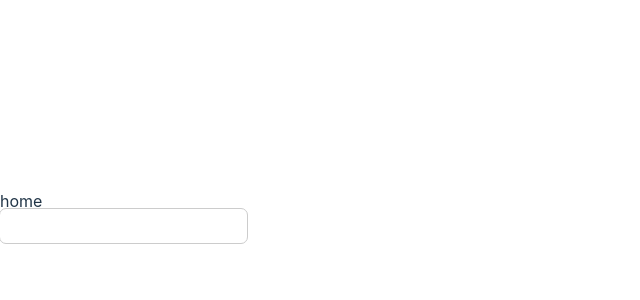
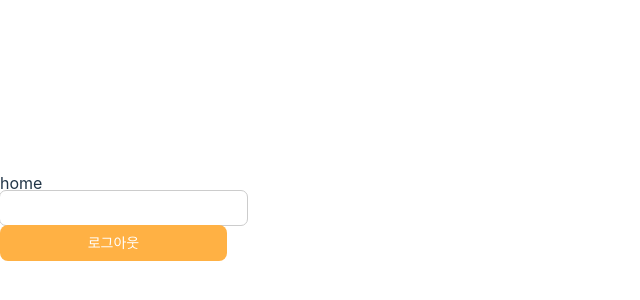
Before and after one commit to zooyaho/wanted-pre-onboarding-challenge-fe-27, a React (Vite) app: page / in a window 1280 px wide. Shown: the part 182-482 px from the top of the page, without its empty margins (0-640 px from the left). Built offline with nearby package versions, Linux system fonts and the light colour scheme.

Commit message:
style: 버튼 style type에 따른 css적용

```diff
--- a/src/App.css
+++ b/src/App.css
@@ -127,3 +127,8 @@ table {
   border-collapse: collapse;
   border-spacing: 0;
 }
+
+button:focus,
+button:active {
+  outline: none;
+}
--- a/src/App.jsx
+++ b/src/App.jsx
@@ -1,11 +1,18 @@
 import "./App.css";
-import Input from "./components/common/Input/Input";
+import Button from "./components/common/Button";
+import Input from "./components/common/Input";
 
 function App() {
   return (
     <>
       <h1>home</h1>
       <Input />
+      <Button
+        text="로그아웃"
+        onClick={() => {
+          console.log("click!!");
+        }}
+      />
     </>
   );
 }
--- /dev/null
+++ b/src/components/common/Button/Button.module.css
@@ -0,0 +1,53 @@
+.button {
+  width: 100%;
+  height: 36px;
+  font-size: 14px;
+  font-weight: 600;
+  line-height: 1.3;
+}
+
+.button:hover {
+  border: none;
+}
+
+.button:disabled {
+  transition: none;
+  -webkit-font-smoothing: none;
+  cursor: not-allowed;
+}
+
+/* primary style */
+.button-primary {
+  background-color: #ffb144;
+  color: #fff;
+}
+
+.button-primary:hover {
+  background-color: #ffa322;
+}
+
+.button-primary:disabled {
+  background-color: #d8d8d8;
+  color: #adadad;
+}
+
+/* secondary style */
+.button-secondary {
+  background-color: #fff;
+  color: #ffb144;
+  border: 1px solid #ffb144;
+}
+
+.button-secondary:hover {
+  background-color: #fff;
+  color: #ffa322;
+  border: 2px solid #ffa322;
+  font-weight: 600;
+}
+
+.button-secondary:disabled {
+  background-color: #d8d8d8;
+  border-color: #adadad;
+  color: #adadad;
+  border-width: 1px;
+}
```
